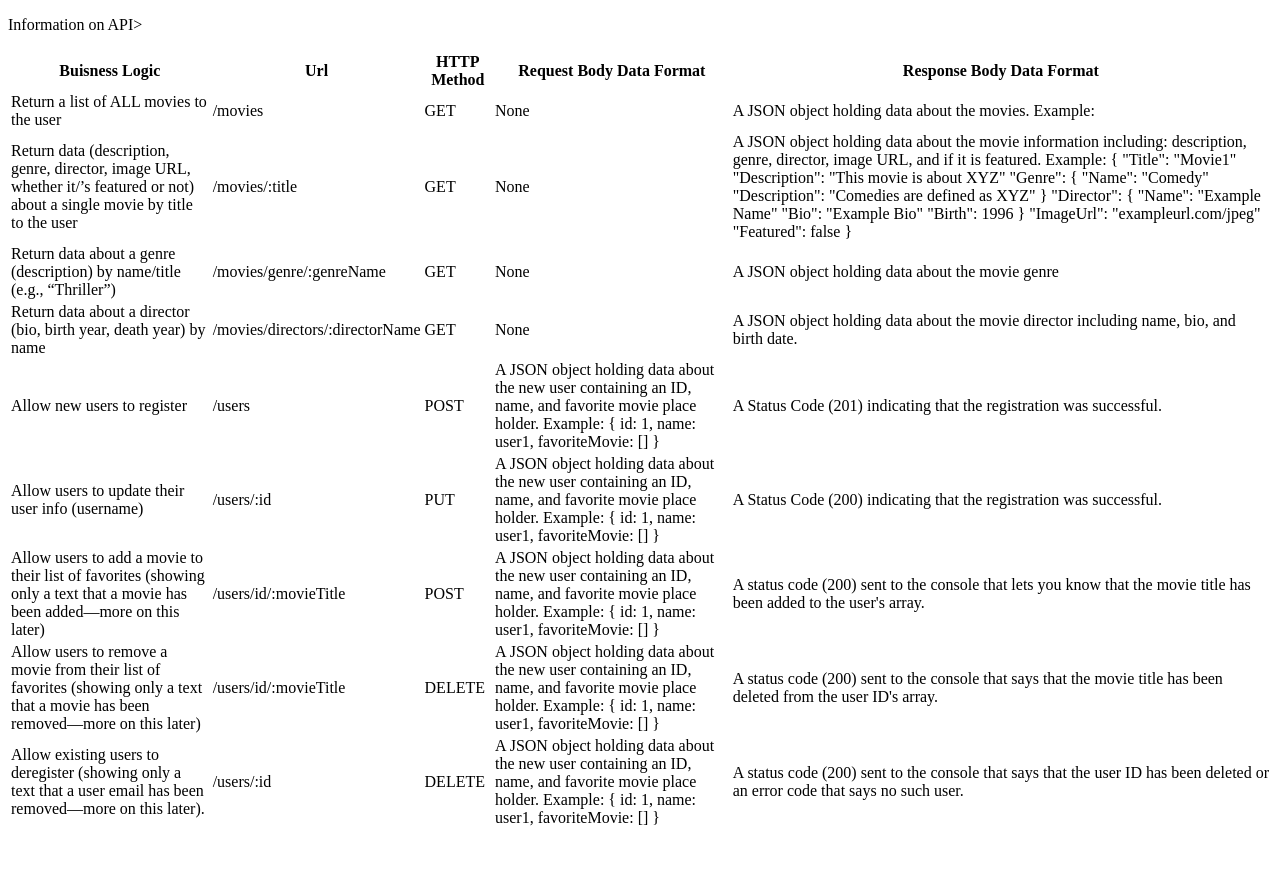
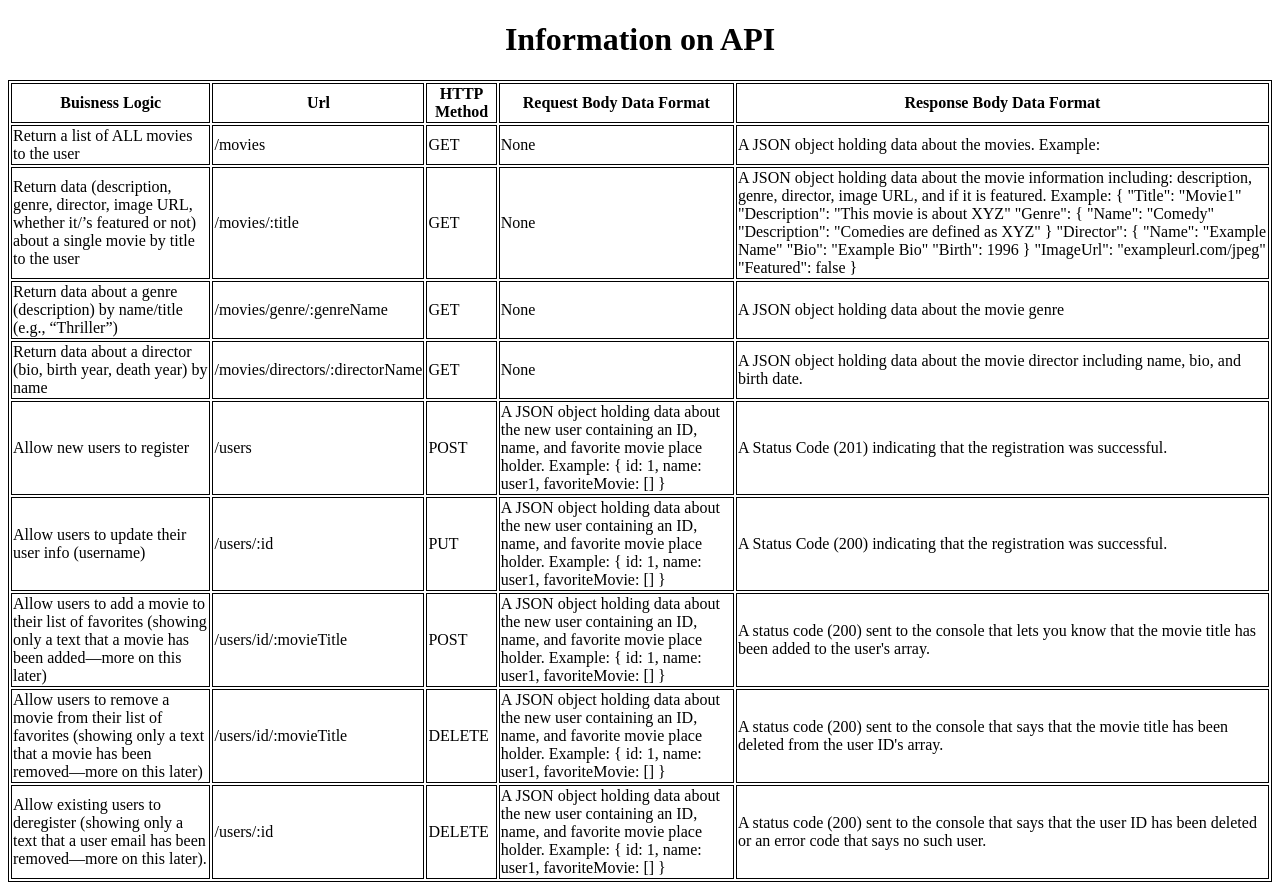
Before and after one commit to ggugliotta/Movie-App, a website: page public/documentation.html in a window 1280 px wide. Before the commit the page ends 838 px from the top, so only its background shows below. Drawn offline with Linux system fonts and the light colour scheme.

Commit message:
added css styling to documentation.html

```diff
--- a/public/documentation.html
+++ b/public/documentation.html
@@ -4,11 +4,12 @@
 <head>
   <meta charset="UTF-8">
   <meta name="viewport" content="width=device-width, initial-scale=1.0">
+  <link rel="stylesheet" href="styles.css">
   <title>Movie App</title>
 </head>
 
 <body>
-  <p>Information on API></p>
+  <h1>Information on API</h1>
   <table>
   <tr>
     <th>Buisness Logic</th>
--- /dev/null
+++ b/public/styles.css
@@ -0,0 +1,8 @@
+table, th, td {
+  border: 1px solid;
+  margin: auto;
+}
+
+h1 {
+    text-align: center;
+}
```
